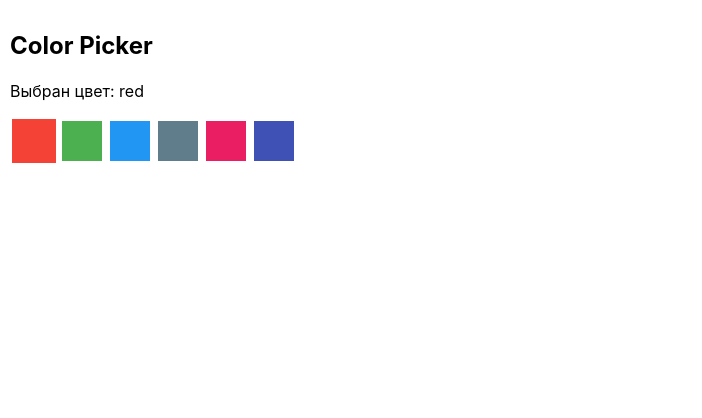
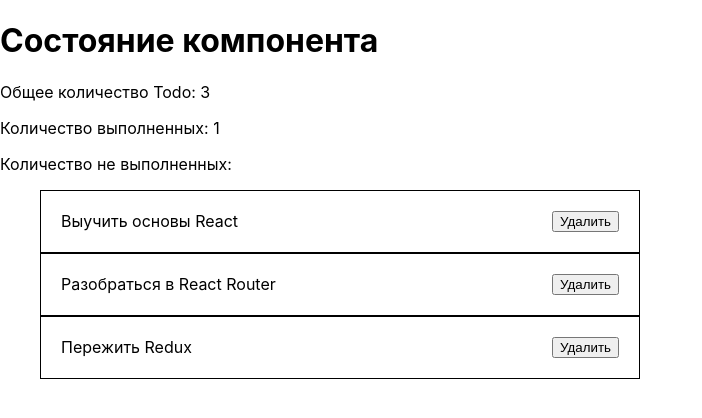
Before and after one commit to Yaroslav-Zozulya/goit-react-lesson-1, a React (Create React App) app: page / in a window 1280 px wide. Shown: the top 418 px of the page, without its empty margins (0-702 px from the left). Built offline with nearby package versions, Linux system fonts and the light colour scheme.

Commit message:
reexport, state

```diff
--- a/src/App.js
+++ b/src/App.js
@@ -1,31 +1,53 @@
-// import PaintingList from './components/PaintingList/PaintingList';
-import ColorPicker from './components/ColorPicker/ColorPicker';
-// import Box from './components/Box/Box';
-// import Counter from './components/Counter/Counter';
-// import Dropdown from './components/Dropdown/Dropdown';
+import React, { Component } from 'react';
+import TodoList from './components/TodoList';
 
-// import data from './BD.json';
 import './index.css';
 
-const colorPickerOptions = [
-  { label: 'red', color: '#F44336' },
-  { label: 'green', color: '#4CAF50' },
-  { label: 'blue', color: '#2196F3' },
-  { label: 'grey', color: '#607D8B' },
-  { label: 'pink', color: '#E91E63' },
-  { label: 'indigo', color: '#3F51B5' },
-];
+// const colorPickerOptions = [
+//   { label: 'red', color: '#F44336' },
+//   { label: 'green', color: '#4CAF50' },
+//   { label: 'blue', color: '#2196F3' },
+//   { label: 'grey', color: '#607D8B' },
+//   { label: 'pink', color: '#E91E63' },
+//   { label: 'indigo', color: '#3F51B5' },
+// ];
 
-export default function App() {
-  return (
-    <div>
-      {/* <Box type="large" classNames="red" styles={{ color: 'white' }} />
-      <Box type="medium" />
-      <Box /> */}
-      {/* <Counter initialValue={10} />
-      <Dropdown /> */}
-      <ColorPicker options={colorPickerOptions} />
-      {/* <PaintingList items={data} /> */}
-    </div>
-  );
+class App extends Component {
+  state = {
+    todos: [
+      { id: 'id-1', text: 'Выучить основы React', completed: true },
+      { id: 'id-2', text: 'Разобраться в React Router', completed: false },
+      { id: 'id-3', text: 'Пережить Redux', completed: false },
+    ],
+  };
+
+  deleteTodo = todoId => {
+    this.setState(prevState => ({
+      todos: prevState.todos.filter(todo => todo.id !== todoId),
+    }));
+  };
+
+  render() {
+    const { todos } = this.state;
+
+    const totalTodos = todos.length;
+    const completedTodos = todos.reduce(
+      (total, todo) => (todo.completed ? total + 1 : total),
+      0
+    );
+
+    return (
+      <>
+        <h1>Состояние компонента</h1>
+        <div>
+          <p>Общее количество Todo: {totalTodos}</p>
+          <p>Количество выполненных: {completedTodos}</p>
+          <p>Количество не выполненных: </p>
+        </div>
+        <TodoList todos={todos} onDeleteTodo={this.deleteTodo} />
+      </>
+    );
+  }
 }
+
+export default App;
--- /dev/null
+++ b/src/components/ColorPicker/index.js
@@ -0,0 +1 @@
+export { default } from './ColorPicker';
--- /dev/null
+++ b/src/components/Counter/index.js
@@ -0,0 +1 @@
+export { default } from './Counter';
--- /dev/null
+++ b/src/components/Dropdown/index.js
@@ -0,0 +1 @@
+export { default } from './Dropdown';
--- /dev/null
+++ b/src/components/TodoList/TodoList.js
@@ -0,0 +1,14 @@
+import s from './TodoList.module.css';
+
+const TodoList = ({ todos, onDeleteTodo }) => (
+  <ul className={s.TodoList}>
+    {todos.map(({ id, text }) => (
+      <li key={id} className={s.TodoListItem}>
+        <p className={s.TodoListText}>{text}</p>
+        <button onClick={() => onDeleteTodo(id)}>Удалить</button>
+      </li>
+    ))}
+  </ul>
+);
+
+export default TodoList;
--- /dev/null
+++ b/src/components/TodoList/TodoList.module.css
@@ -0,0 +1,17 @@
+.TodoList {
+  width: 600px;
+}
+
+.TodoListItem {
+  display: flex;
+  align-items: center;
+  justify-content: space-between;
+  padding: 20px;
+  border: 1px solid black;
+}
+
+.TodoListText {
+  margin-top: 0;
+  margin-bottom: 0;
+  margin-right: 5px;
+}
--- /dev/null
+++ b/src/components/TodoList/index.js
@@ -0,0 +1 @@
+export { default } from './TodoList';
```
Also changed, not shown: src/components/Counter/Counter.js (+6 -2 lines), src/components/Dropdown/Dropdown.js (+8 -3 lines).
